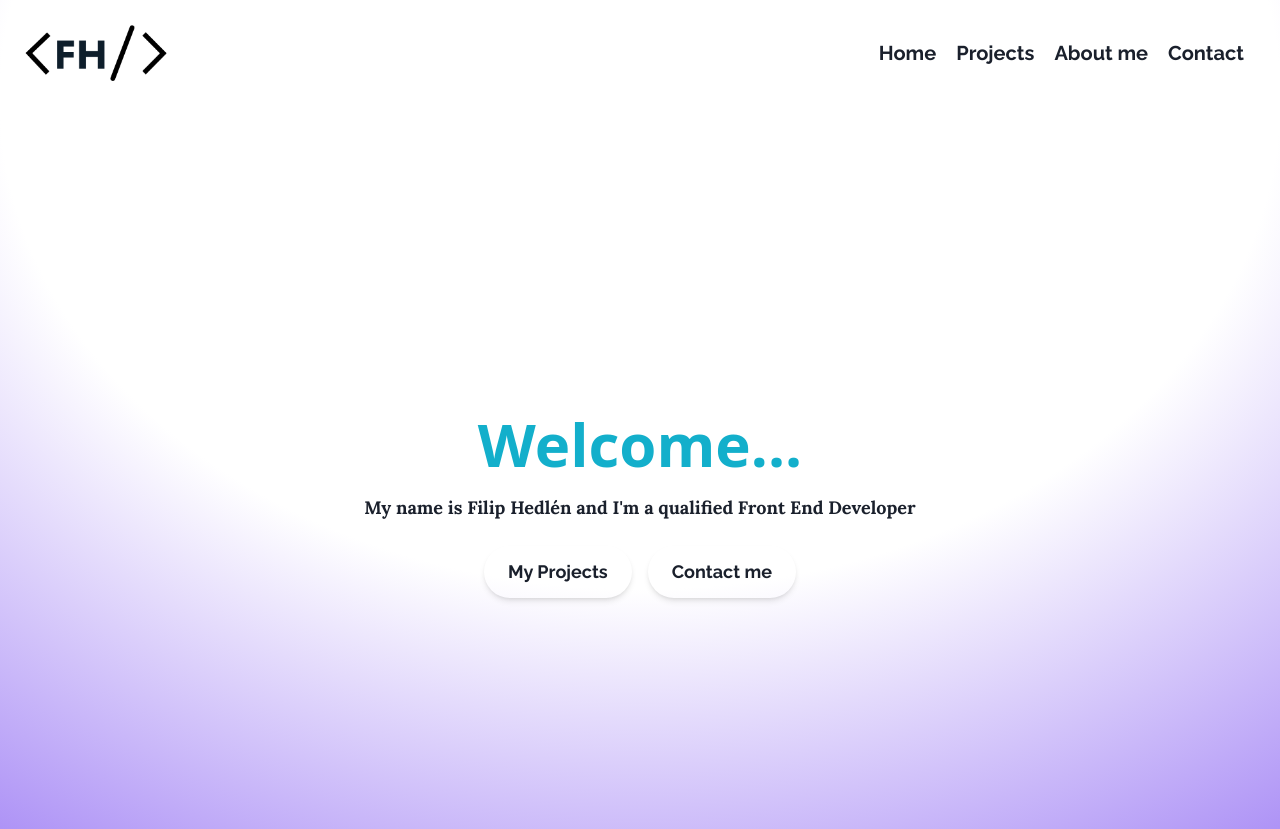
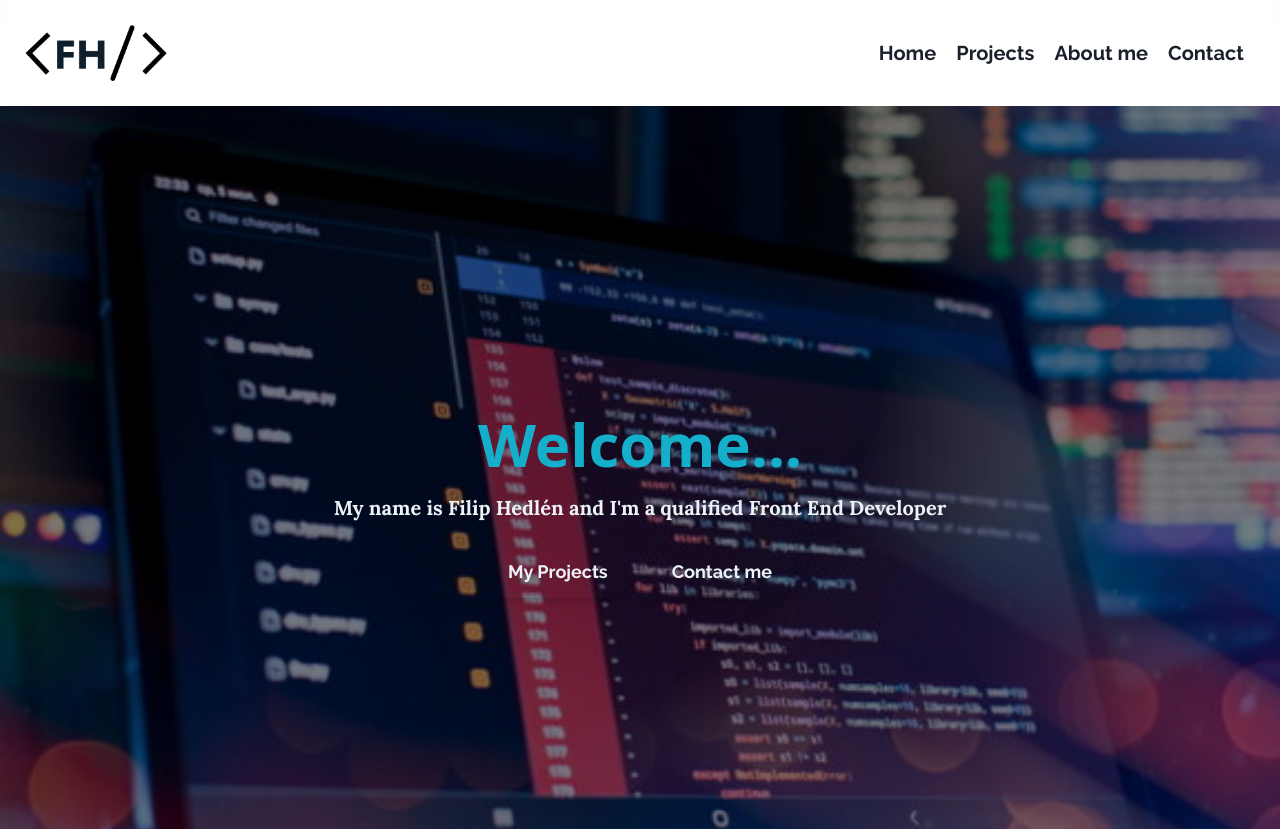
Before and after one commit to FilipHedlen/Portfolio-new, a React (Vite) app in the folder Portfolio-new/: page / in a window 1280 px wide. Shown: the top 829 px of the page. Built offline with nearby package versions, Linux system fonts and the light colour scheme.

Commit message:
Some changes made to hero section to make it more alive

```diff
--- a/Portfolio-new/src/components/Hero/HeroSection.tsx
+++ b/Portfolio-new/src/components/Hero/HeroSection.tsx
@@ -2,26 +2,30 @@ import { Link } from 'react-router-dom';
 
 export const HeroSection = () => {
   return (
-    <section className="min-h-screen flex flex-col items-center justify-center px-6 lg:px-16 z-10">
-      <div className="text-center">
+    <section className="relative min-h-screen flex flex-col items-center justify-center px-6 lg:px-16 z-10 bg-frontend-bg bg-origin-border bg-cover transition-all duration-500 dark:brightness-75 brightness-100">
+      <div className="absolute inset-0 bg-black bg-opacity-50 dark:bg-opacity-70 z-0"></div>
+
+      <div className="relative z-10 text-center">
         <header className="text-4xl lg:text-6xl font-bold text-dark-grey dark:text-light-grey mb-5 animate-fadeIn">
           <h1 className="overflow-hidden whitespace-nowrap">
             <span className="block animate-colorChange">Welcome...</span>
           </h1>
         </header>
-        <h3 className="text-lg text-dark-grey dark:text-semi-light-grey mb-6 font-lora font-bold animate-fadeIn">
+
+        <h3 className="text-lg lg:text-xl text-semi-light-grey mb-6 font-lora font-bold animate-fadeIn">
           My name is Filip Hedlén and I'm a qualified Front End Developer
         </h3>
+
         <nav className="flex flex-col lg:flex-row items-center justify-center space-y-4 lg:space-y-0 lg:space-x-4 animate-fadeIn">
           <Link
             to="/projects"
-            className="px-6 py-3 text-lg font-semibold font-raleway dark:text-semi-light-grey text-dark-grey rounded-full shadow-md transition-transform duration-500 ease-in-out transform hover:scale-105 hover:bg-cyan-dark hover:animate-bounce-light"
+            className="px-6 py-3 text-lg font-semibold font-raleway text-semi-light-grey rounded-full shadow-md transition-transform duration-500 ease-in-out transform hover:scale-105 hover:bg-cyan-dark dark:hover:bg-cyan-light"
           >
             <span className="animate-slideIn">My Projects</span>
           </Link>
           <Link
             to="/contact"
-            className="px-6 py-3 text-lg font-semibold font-raleway dark:text-semi-light-grey text-dark-grey rounded-full shadow-md transition-transform duration-500 ease-in-out transform hover:scale-105 hover:bg-green-dark hover:animate-bounce-light"
+            className="px-6 py-3 text-lg font-semibold font-raleway text-semi-light-grey rounded-full shadow-md transition-transform duration-500 ease-in-out transform hover:scale-105 hover:bg-green-dark dark:hover:bg-green-light"
           >
             <span className="animate-slideIn">Contact me</span>
           </Link>
--- a/Portfolio-new/tailwind.config.js
+++ b/Portfolio-new/tailwind.config.js
@@ -78,6 +78,7 @@ export default {
       backgroundImage: {
         'light-bg': 'radial-gradient(125% 125% at 50% 10%, #ffffff 40%, #63e 100%)',
         'dark-bg': 'radial-gradient(circle farthest-side, rgba(255,0,182,0.15), rgba(255,255,255,0))',
+        'frontend-bg': "url(/frontendbg.jpg)",
       },
     },
   },
```
Also changed, not shown: Portfolio-new/public/frontendbg.jpg (added).
